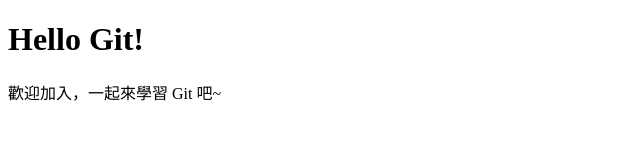
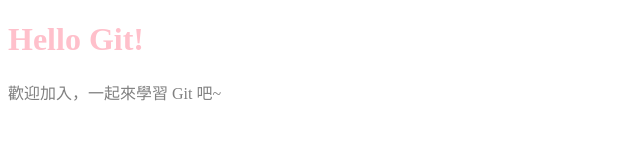
Before and after one commit to hiYifang/GitHub-leaning-example, a plain HTML site: page index.html in a window 1280 px wide. Shown: the whole page, without its empty margins (0-640 px from the left). Drawn offline with Linux system fonts and the light colour scheme.

Commit message:
edit: add style.css、edit index.html

```diff
--- a/index.html
+++ b/index.html
@@ -4,6 +4,7 @@
     <meta charset="UTF-8">
     <meta name="viewport" content="width=device-width, initial-scale=1.0">
     <title>Git 範例</title>
+    <link rel="stylesheet" href="style.css">
 </head>
 <body>
     <h1>
--- /dev/null
+++ b/style.css
@@ -0,0 +1,7 @@
+h1 {
+  color: pink;
+}
+
+p {
+  color: gray;
+}
```
